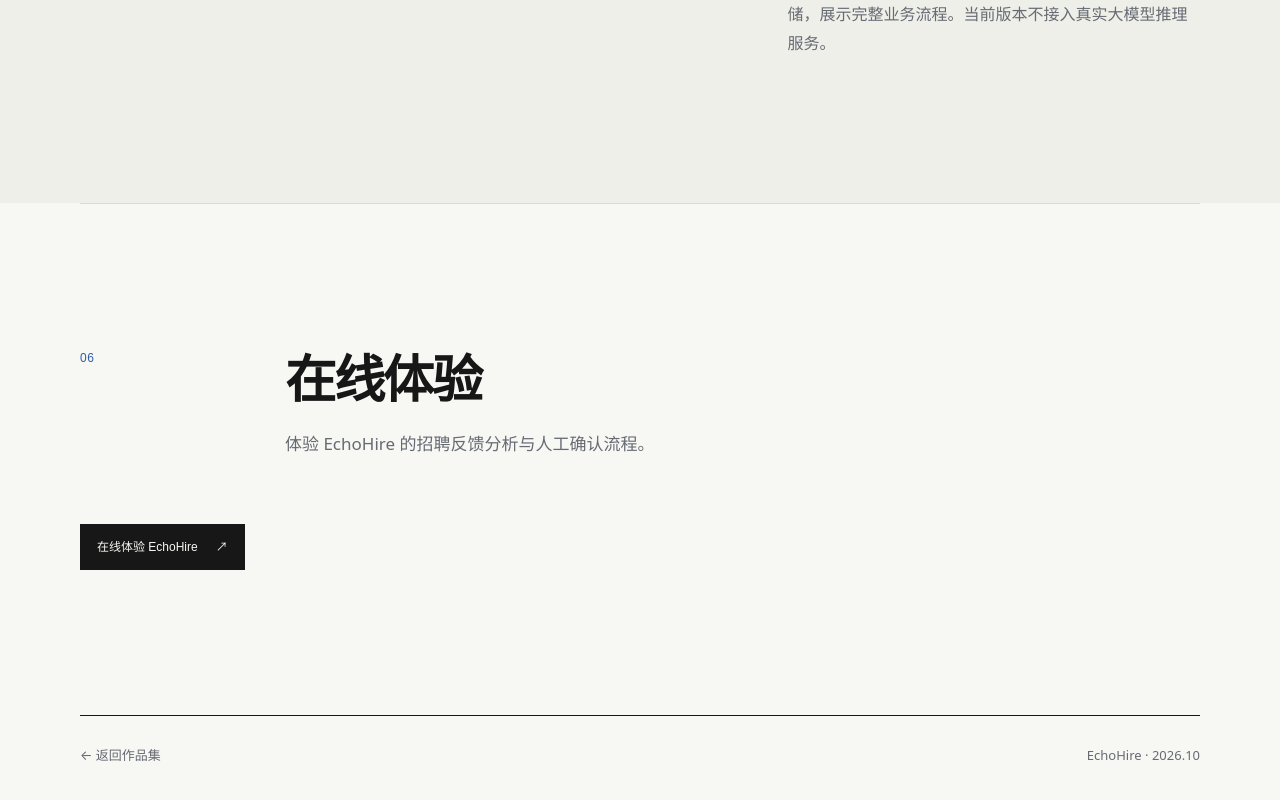
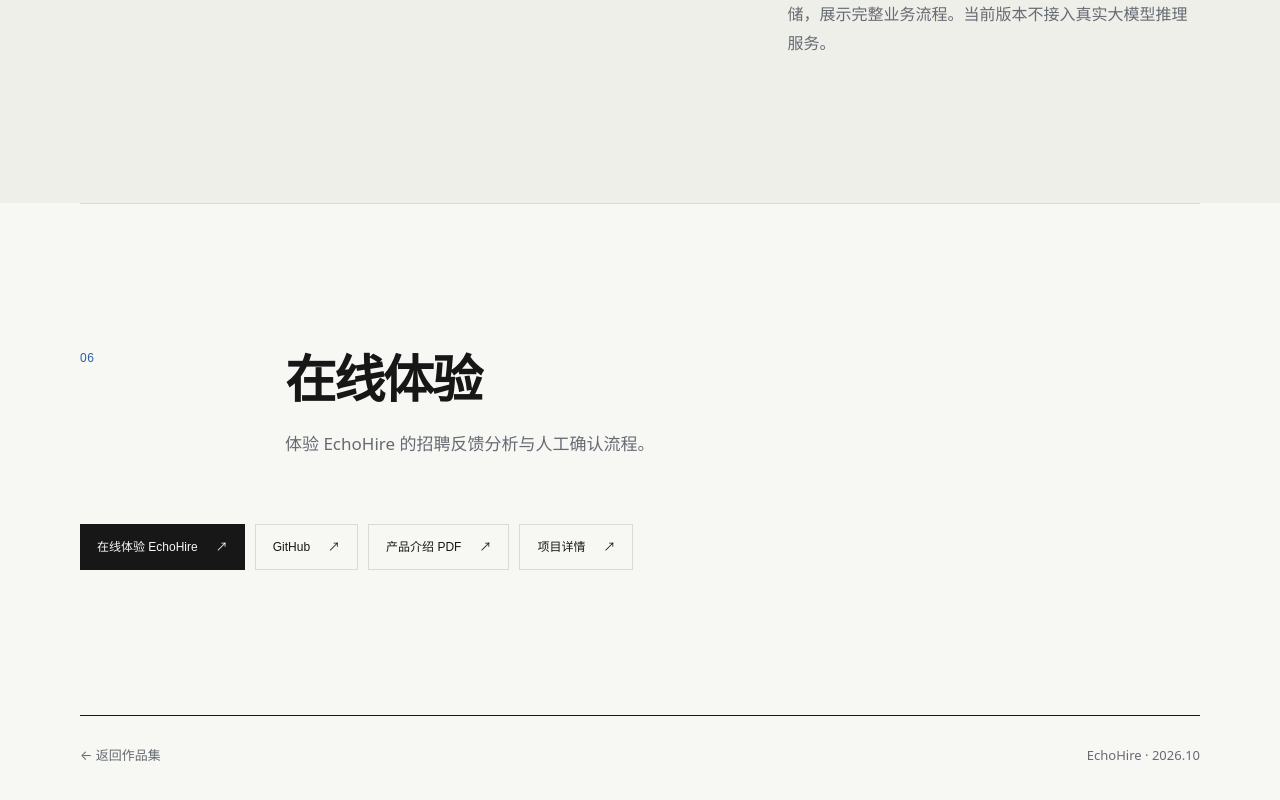
Before and after one commit to Stellalouuu/jiayuan-portfolio, a Next.js app: page /work/echohire in a window 1280 px wide. Shown: the part 3938-4738 px from the top of the page. Built offline with nearby package versions, Linux system fonts and the light colour scheme.

Commit message:
Add EchoHire project resources

```diff
--- a/app/globals.css
+++ b/app/globals.css
@@ -176,6 +176,7 @@
 h1 { max-width: 850px; margin-bottom: 33px; font-size: clamp(64px, 6vw, 76px); font-weight: 600; line-height: 1.1; letter-spacing: -.04em; }
 .hero-summary { max-width: 720px; color: var(--muted); font-size: 19px; line-height: 1.7; }
 .hero-actions { display: flex; gap: 10px; margin-top: 40px; }
+.echohire-actions { flex-wrap: wrap; }
 .button { display: inline-flex; align-items: center; gap: 18px; min-height: 46px; padding: 0 17px; font-family: Arial, sans-serif; font-size: 12px; }
 .button-dark { background: var(--ink); color: var(--paper); }
 .button-line { border: 1px solid var(--line); }
--- a/components/portfolio/EchohireCaseStudy.tsx
+++ b/components/portfolio/EchohireCaseStudy.tsx
@@ -75,8 +75,11 @@
 
     <section className="wps-section wps-shell">
       <Heading number="06" title="在线体验" description="体验 EchoHire 的招聘反馈分析与人工确认流程。" />
-      <div className="hero-actions">
+      <div className="hero-actions echohire-actions">
         <a className="button button-dark" href="https://echohire-xi.vercel.app/" target="_blank" rel="noopener noreferrer">在线体验 EchoHire <span aria-hidden="true">↗</span></a>
+        <a className="button button-line" href="https://github.com/Stellalouuu/echohire" target="_blank" rel="noopener noreferrer">GitHub <span aria-hidden="true">↗</span></a>
+        <a className="button button-line" href="/documents/echohire-product-introduction.pdf" target="_blank" rel="noopener noreferrer">产品介绍 PDF <span aria-hidden="true">↗</span></a>
+        <Link className="button button-line" href="/work/echohire">项目详情 <span aria-hidden="true">↗</span></Link>
       </div>
     </section>
 
```
Also changed, not shown: 1 other file (tests, documents, lock files or other folders).
